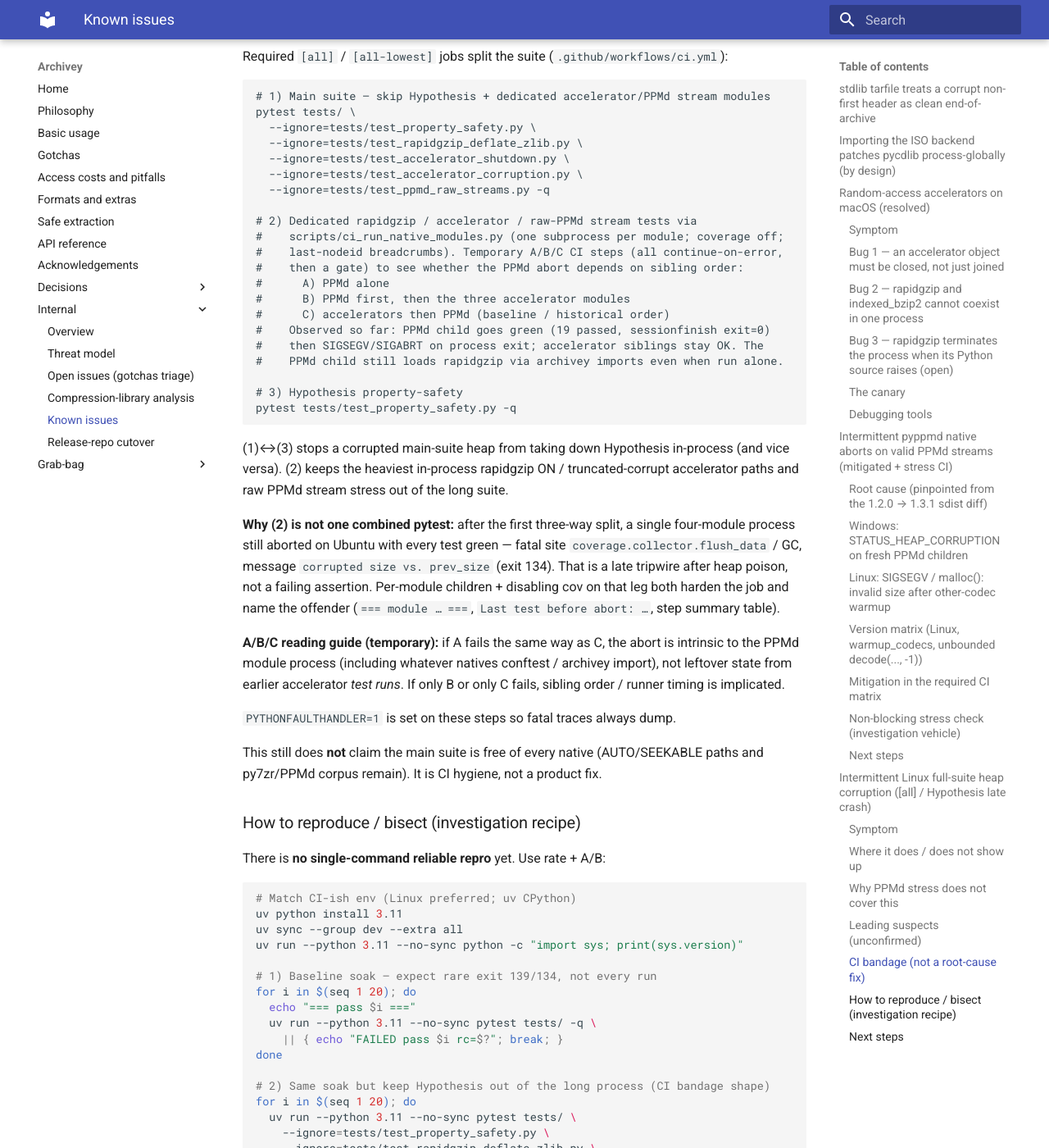
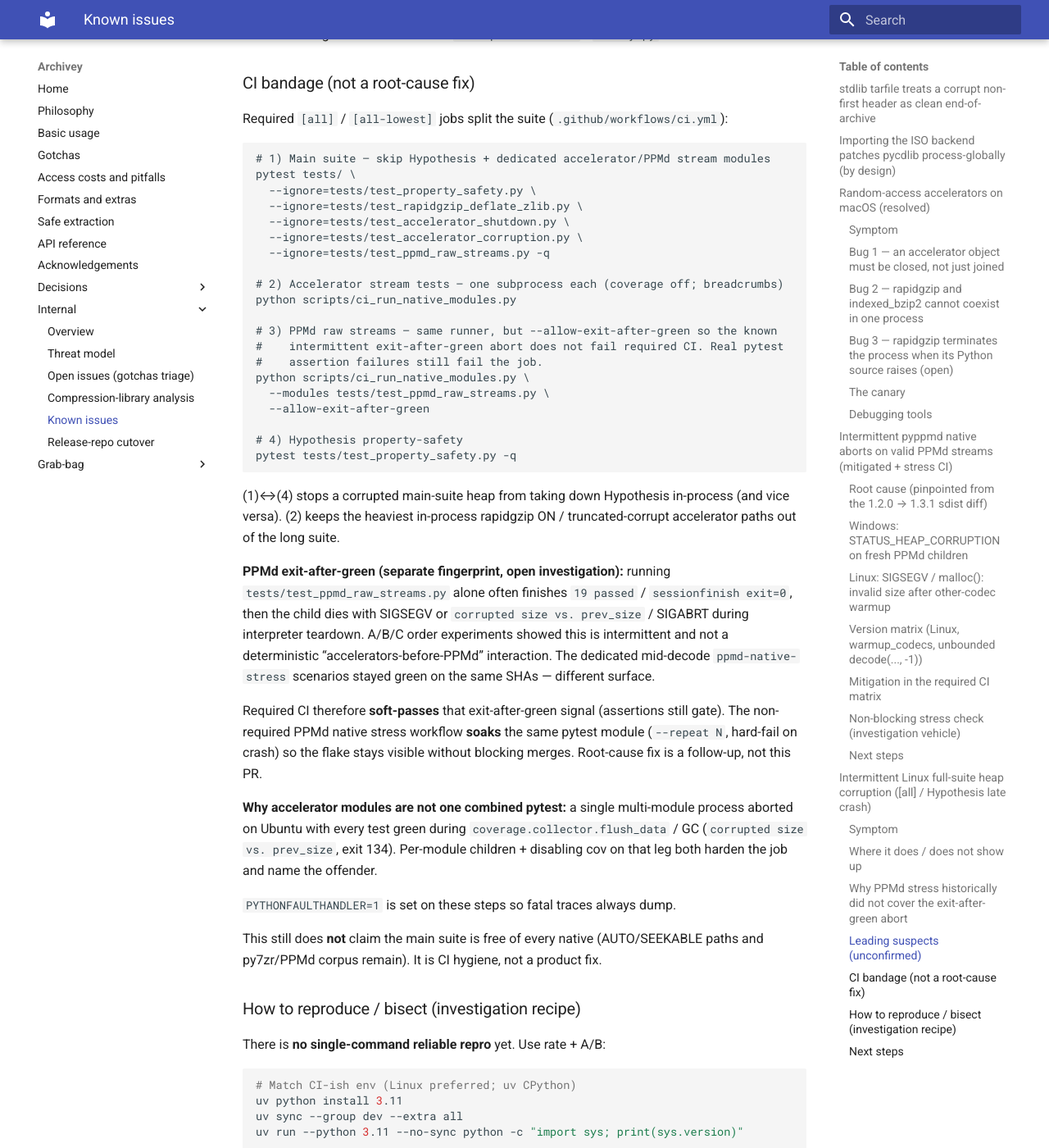
Before and after one commit to davitf/archivey-2, an MkDocs documentation site: the page built from docs/internal/known-issues.md, in a window 1280 px wide and 1400 px high, scrolled down 12097 px. Shown: the whole window at 82% size. Built offline with MkDocs 1.6.1 and Material for MkDocs 9.7.7, drawn with Linux system fonts in a browser that asks for light colours; some of the changed text lies outside the part shown.

Commit message:
CI: soft-pass PPMd exit-after-green; soak it in stress
Unblock required CI: keep test_ppmd_raw_streams assertions gated, but
soft-pass the known sessionfinish-exit=0 then SIGSEGV/SIGABRT teardown
abort. Collapse A/B/C experiments. Soak the same pytest module (hard
fail, --repeat) in the non-required PPMd native stress workflow for a
follow-up investigation.

Co-authored-by: Davi Figueiredo <davitf@users.noreply.github.com>

````diff
--- a/docs/internal/known-issues.md
+++ b/docs/internal/known-issues.md
@@ -413,19 +413,22 @@ Fatal logs list extension modules along the lines of:
 CI runners use **uv’s standalone CPython** (Linux builds report Clang in `sys.version`),
 with pytest-cov enabled via `addopts` (`--cov=archivey …`).
 
-### Why PPMd stress does not cover this
+### Why PPMd stress historically did not cover the exit-after-green abort
 
-`.github/workflows/ppmd-native-stress.yml` / `scripts/ppmd_native_stress.py`:
+`.github/workflows/ppmd-native-stress.yml` / `scripts/ppmd_native_stress.py`
+default scenarios:
 
 - Run each scenario in a **fresh child** (no multi-thousand-test address space).
 - Warmup is LZMA2 / Deflate / Bzip2 **then** PPMd — **no `rapidgzip`**, no Hypothesis,
   no coverage tracer, no `unrar`.
-- Archivey’s bounded PPMd decode mitigation already made the historical
-  `warmup_codecs` soak quiet; this full-suite flake still appears with that mitigation
-  in place.
+- Target mid-decode / warmup_codecs aborts; children exit right after the scenario.
 
-So a green PPMd stress check means “the known pyppmd runaway probe is quiet,” not
-“the full `[all]` process is free of native heap damage.”
+That stayed green while required CI’s `test_ppmd_raw_streams` child died on
+**interpreter teardown after a green session**. The stress workflow now also
+**soaks that pytest module** (`scripts/ci_run_native_modules.py --repeat N`) as a
+hard-failing, non-required step so the fingerprint has a home without blocking
+merges. Bounded PPMd decode mitigation made the historical `warmup_codecs` soak
+quieter; the exit-after-green flake is a separate open item.
 
 ### Leading suspects (unconfirmed)
 
@@ -451,36 +454,41 @@ pytest tests/ \
   --ignore=tests/test_accelerator_corruption.py \
   --ignore=tests/test_ppmd_raw_streams.py -q
 
-# 2) Dedicated rapidgzip / accelerator / raw-PPMd stream tests via
-#    scripts/ci_run_native_modules.py (one subprocess per module; coverage off;
-#    last-nodeid breadcrumbs). Temporary A/B/C CI steps (all continue-on-error,
-#    then a gate) to see whether the PPMd abort depends on sibling order:
-#      A) PPMd alone
-#      B) PPMd first, then the three accelerator modules
-#      C) accelerators then PPMd (baseline / historical order)
-#    Observed so far: PPMd child goes green (19 passed, sessionfinish exit=0)
-#    then SIGSEGV/SIGABRT on process exit; accelerator siblings stay OK. The
-#    PPMd child still loads rapidgzip via archivey imports even when run alone.
+# 2) Accelerator stream tests — one subprocess each (coverage off; breadcrumbs)
+python scripts/ci_run_native_modules.py
 
-# 3) Hypothesis property-safety
+# 3) PPMd raw streams — same runner, but --allow-exit-after-green so the known
+#    intermittent exit-after-green abort does not fail required CI. Real pytest
+#    assertion failures still fail the job.
+python scripts/ci_run_native_modules.py \
+  --modules tests/test_ppmd_raw_streams.py \
+  --allow-exit-after-green
+
+# 4) Hypothesis property-safety
 pytest tests/test_property_safety.py -q
 ```
 
-(1)↔(3) stops a corrupted main-suite heap from taking down Hypothesis in-process
+(1)↔(4) stops a corrupted main-suite heap from taking down Hypothesis in-process
 (and vice versa). (2) keeps the heaviest in-process rapidgzip ON / truncated-corrupt
-accelerator paths and raw PPMd stream stress out of the long suite.
+accelerator paths out of the long suite.
 
-**Why (2) is not one combined pytest:** after the first three-way split, a single
-four-module process still aborted on Ubuntu with every test green — fatal site
-`coverage.collector.flush_data` / GC, message `corrupted size vs. prev_size`
-(exit 134). That is a late tripwire after heap poison, not a failing assertion.
-Per-module children + disabling cov on that leg both harden the job and name the
-offender (`=== module … ===`, `Last test before abort: …`, step summary table).
+**PPMd exit-after-green (separate fingerprint, open investigation):** running
+`tests/test_ppmd_raw_streams.py` alone often finishes `19 passed` /
+`sessionfinish exit=0`, then the child dies with SIGSEGV or
+`corrupted size vs. prev_size` / SIGABRT during interpreter teardown. A/B/C order
+experiments showed this is intermittent and not a deterministic
+“accelerators-before-PPMd” interaction. The dedicated mid-decode
+`ppmd-native-stress` scenarios stayed green on the same SHAs — different surface.
 
-**A/B/C reading guide (temporary):** if A fails the same way as C, the abort is
-intrinsic to the PPMd module process (including whatever natives conftest /
-archivey import), not leftover state from earlier accelerator *test runs*. If
-only B or only C fails, sibling order / runner timing is implicated.
+Required CI therefore **soft-passes** that exit-after-green signal (assertions
+still gate). The non-required PPMd native stress workflow **soaks** the same
+pytest module (`--repeat N`, hard-fail on crash) so the flake stays visible
+without blocking merges. Root-cause fix is a follow-up, not this PR.
+
+**Why accelerator modules are not one combined pytest:** a single multi-module
+process aborted on Ubuntu with every test green during `coverage.collector.flush_data`
+/ GC (`corrupted size vs. prev_size`, exit 134). Per-module children + disabling
+cov on that leg both harden the job and name the offender.
 
 `PYTHONFAULTHANDLER=1` is set on these steps so fatal traces always dump.
 
@@ -514,10 +522,18 @@ for i in $(seq 1 20); do
     --ignore=tests/test_ppmd_raw_streams.py -q \
     || { echo "main FAILED pass $i rc=$?"; break; }
   uv run --python 3.11 --no-sync python scripts/ci_run_native_modules.py \
-    || { echo "native-modules FAILED pass $i rc=$?"; break; }
+    || { echo "accelerators FAILED pass $i rc=$?"; break; }
+  # Soft-pass exit-after-green locally the same way required CI does:
+  uv run --python 3.11 --no-sync python scripts/ci_run_native_modules.py \
+    --modules tests/test_ppmd_raw_streams.py --allow-exit-after-green \
+    || { echo "ppmd-raw FAILED pass $i rc=$?"; break; }
   uv run --python 3.11 --no-sync pytest tests/test_property_safety.py -q \
     || { echo "property FAILED pass $i rc=$?"; break; }
 done
+
+# 2b) Hard soak of the PPMd raw-streams exit abort (matches non-required stress step)
+uv run --python 3.11 --no-sync python scripts/ci_run_native_modules.py \
+  --modules tests/test_ppmd_raw_streams.py --repeat 20
 
 # 3) A/B: no rapidgzip in the environment (uninstall after sync)
 uv run --python 3.11 --no-sync pip uninstall -y rapidgzip
````
Also changed, not shown: 3 other files.
